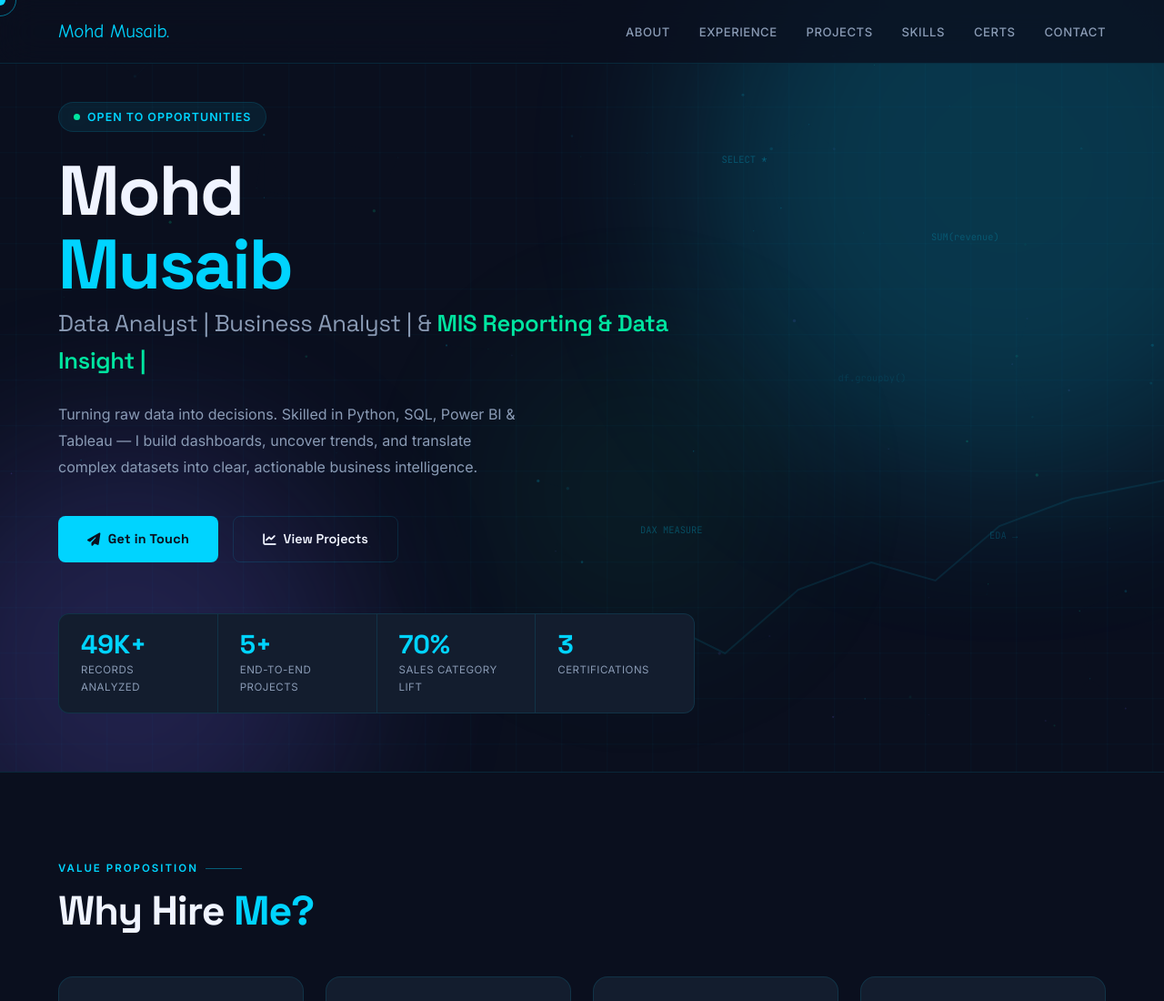
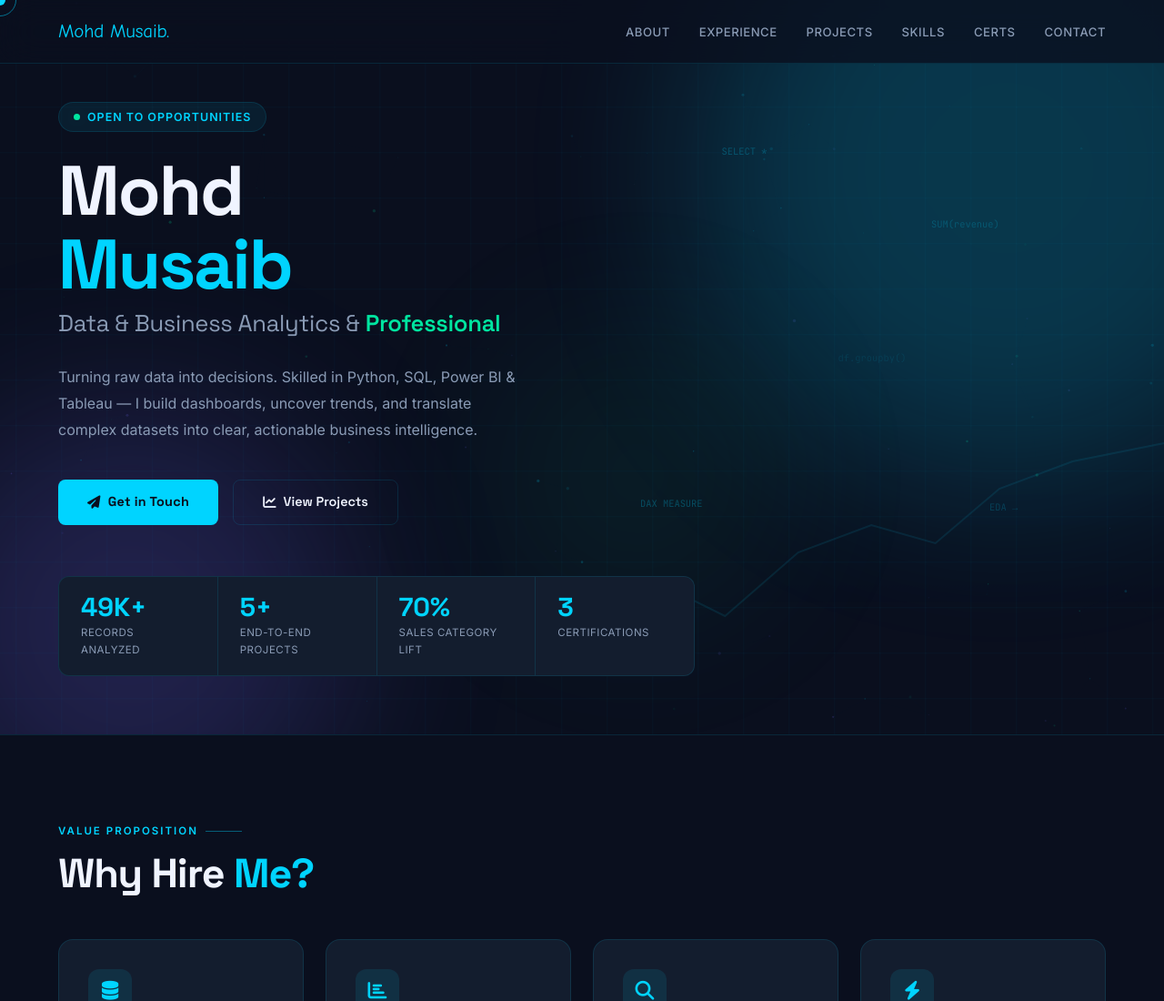
Before and after one commit to muhammadmusaib/Portfolio, a plain HTML site: page index.html in a window 1280 px wide. Shown: the top 1100 px of the page at 91% size. Drawn offline with Linux system fonts and the light colour scheme; animation ran at ten frames a second.

Commit message:
update the title

```diff
--- a/index.html
+++ b/index.html
@@ -66,7 +66,7 @@
       Open to Opportunities
     </div>
     <h1 class="hero-name">Mohd<br><span class="glitch">Musaib</span></h1>
-    <p class="hero-title">Data Analyst | Business Analyst | &amp; <strong>MIS Reporting & Data Insight |</strong></p>
+    <p class="hero-title">Data & Business Analytics &amp; <strong>Professional</strong></p>
     <p class="hero-desc">
       Turning raw data into decisions. Skilled in Python, SQL, Power BI &amp; Tableau — I build dashboards, uncover trends, and translate complex datasets into clear, actionable business intelligence.
     </p>
```
